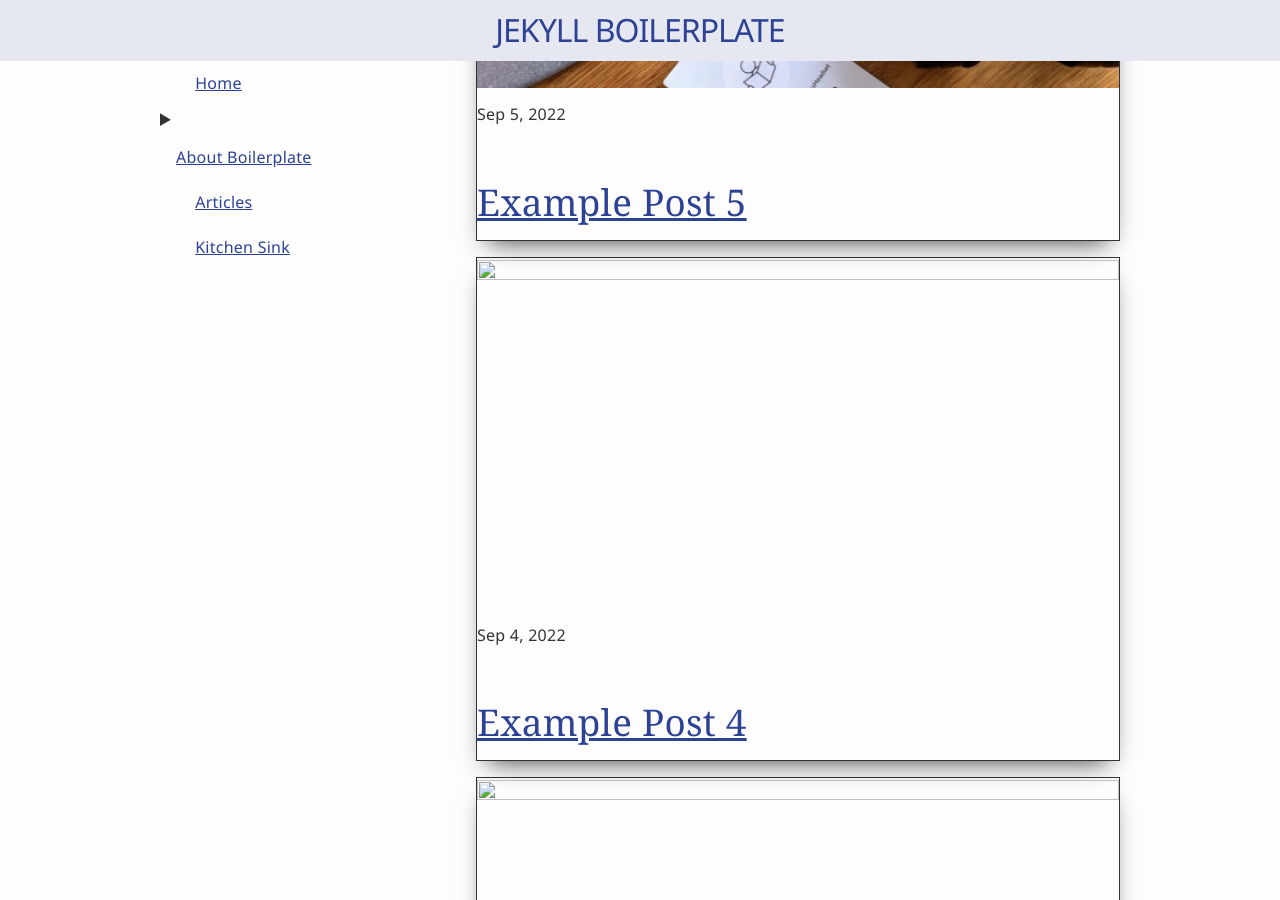
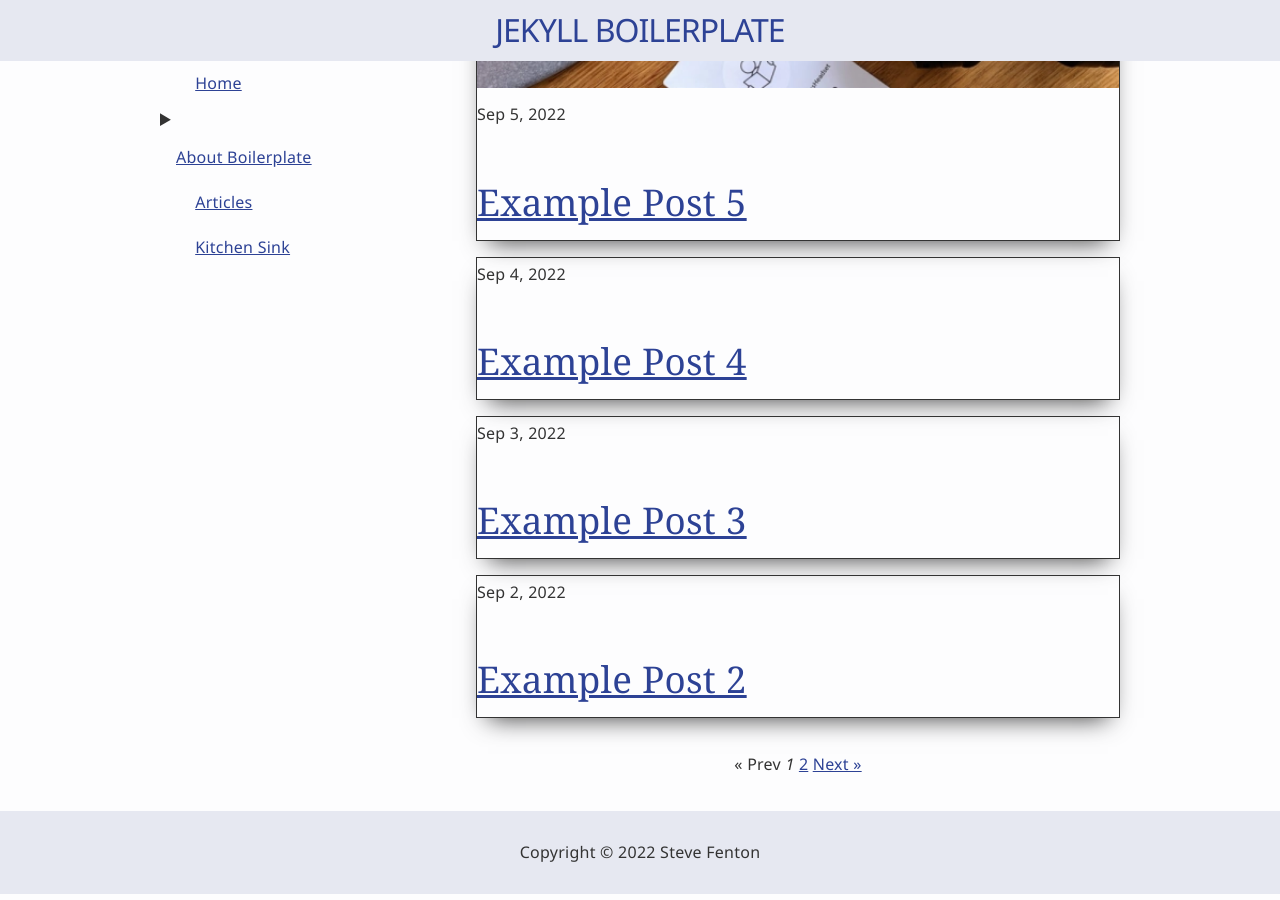
Before and after one commit to Steve-Fenton/jekyll-boilerplate, a Jekyll site: the page built from articles/index.html, in a window 1280 px wide and 900 px high, scrolled down 458 px. Built offline with Jekyll 4.4.1, drawn with Linux system fonts in a browser that asks for light colours.

Commit message:
Only show image if present

```diff
--- a/articles/index.html
+++ b/articles/index.html
@@ -22,7 +22,9 @@ date: 2022-09-07
       {%- assign date_format = site.date_format | default: "%b %-d, %Y" -%}
       {%- for post in posts -%}
       <li>
+        {%- if post.banner-image -%}
         <img src="{{ post.banner-image }}" alt="{{ post.banner-image-alt }}" />
+        {%- endif -%}
         <span class="post-meta">{{ post.date | date: date_format }}</span>
         <h3>
           <a class="post-link" href="{{ post.url | relative_url }}">
```
